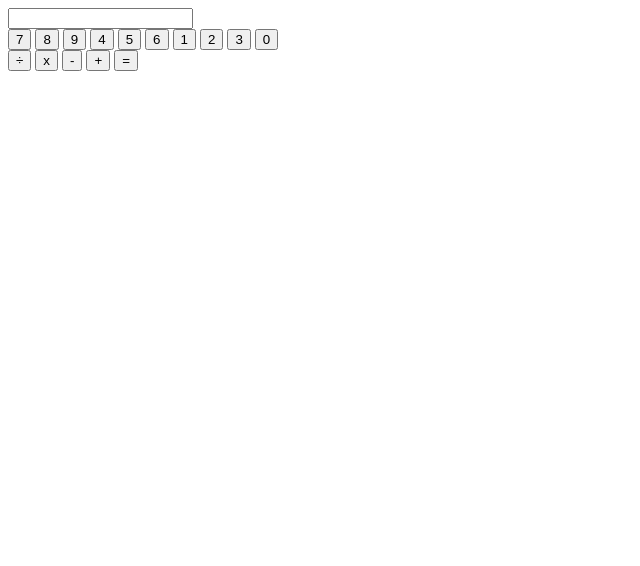
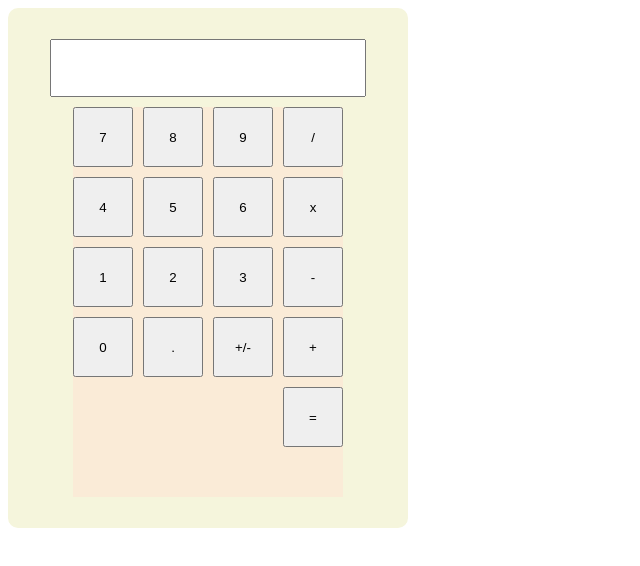
Before and after one commit to ChuckTestaaa/calculator, a plain HTML site: page index.html in a window 1280 px wide. Shown: the whole page, without its empty margins (0-640 px from the left). Drawn offline with Linux system fonts and the light colour scheme.

Commit message:
Make the UI for the calculator

```diff
--- a/index.html
+++ b/index.html
@@ -5,11 +5,12 @@
     <meta charset="UTF-8">
     <meta name="viewport" content="width=device-width, initial-scale=1.0">
     <title>Calculator</title>
+    <link rel="stylesheet" href="style.css">
 </head>
 
 <body>
-    <div id="device">
-        <input type="text">
+    <div class="calculator">
+        <input type="text" id="field">
         <div class="buttons">
             <div class="numbers">
                 <button>7</button>
@@ -22,10 +23,13 @@
                 <button>2</button>
                 <button>3</button>
                 <button>0</button>
+                <button>.</button>
+                <button>+/-</button>
+
             </div>
 
             <div class="operations">
-                <button>÷</button>
+                <button>/</button>
                 <button>x</button>
                 <button>-</button>
                 <button>+</button>
--- a/script.js
+++ b/script.js
@@ -1,3 +1,9 @@
+
+
+
+
+
+
 function add(number1, number2) {
     return number1 + number2;
 }
--- a/style.css
+++ b/style.css
@@ -1,3 +1,56 @@
 .calculator {
-    di
+    display: flex;
+    flex-direction: column;
+    background-color: beige;
+    width: 50vh;
+    height: 65vh;
+    align-items: center;
+    justify-content: center;
+    border-radius: 10px;
+    gap: 10px;
+
+
 }
+
+#field {
+    width: 77%;
+    height: 10%;
+}
+
+.numbers {
+    display: flex;
+    flex-wrap: wrap;
+    row-gap: 10px;
+    gap: 10px;
+    width: 200px;
+
+
+}
+
+
+
+
+
+
+.buttons button {
+    width: 60px;
+    height: 60px;
+    flex-shrink: 0;
+}
+
+.buttons {
+    display: flex;
+    background-color: antiquewhite;
+    height: 75%;
+    align-items: flex-start;
+    gap: 10px;
+
+
+}
+
+.operations {
+    display: flex;
+    flex-direction: column;
+    gap: 10px;
+
+}
```
Also changed, not shown: 1 other file.
